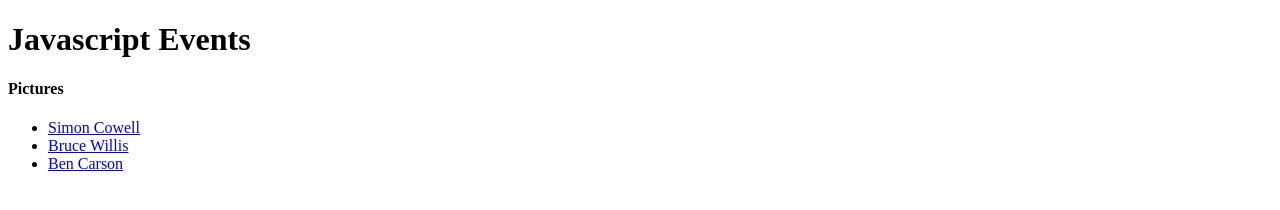
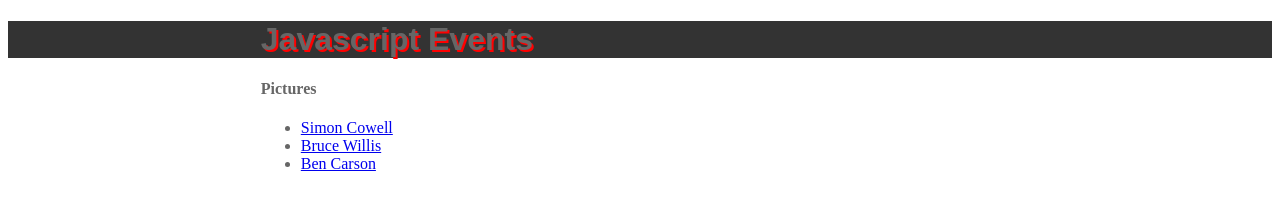
Before and after one commit to N-kelkay/JsIntegrated, a plain HTML site: page JsEvents/JsEventsWithPics/events.html in a window 1280 px wide. Drawn offline with Linux system fonts and the light colour scheme.

Commit message:
added css to web page

```diff
--- a/JsEvents/JsEventsWithPics/events.html
+++ b/JsEvents/JsEventsWithPics/events.html
@@ -3,21 +3,12 @@
     <head>
         <meta charset="UTF-8">
         <title>events</title>
-        <style>
-            img{
-                width: 200px;
-            }
-
-            .hide {
-                display: none;
-            }
-
-        </style>
+        <link rel="stylesheet" href="main.css">
     </head>
 
     <body>
         <header>
-            <h1>Javascript Events</h1>
+            <h1 class="change">Javascript Events</h1>
         </header>
         <main>
             <h4>Pictures</h4>
--- /dev/null
+++ b/JsEvents/JsEventsWithPics/main.css
@@ -0,0 +1,18 @@
+.change {
+    padding: 0 20%;
+    font-family: Arial;
+    color: #666;
+    background: #333;
+    text-shadow: 2px 2px #ff0000;
+}
+main{
+    padding: 0 20%;
+    color: #666;
+}
+img{
+    width: 200px;
+}
+
+.hide {
+    display: none;
+}
```
